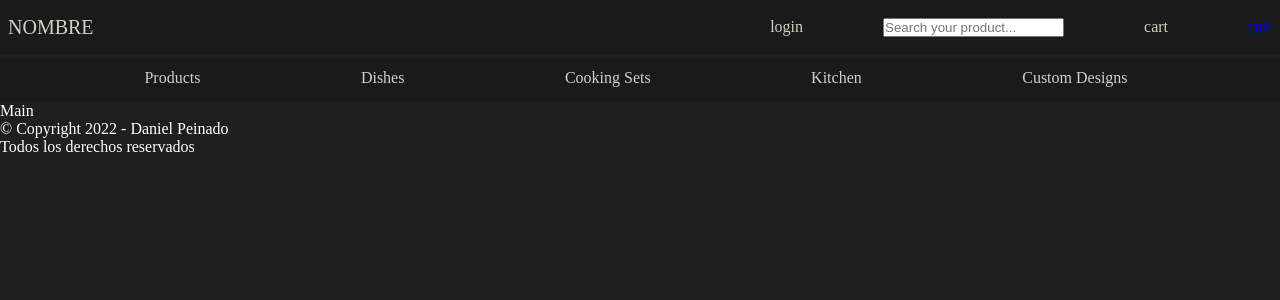
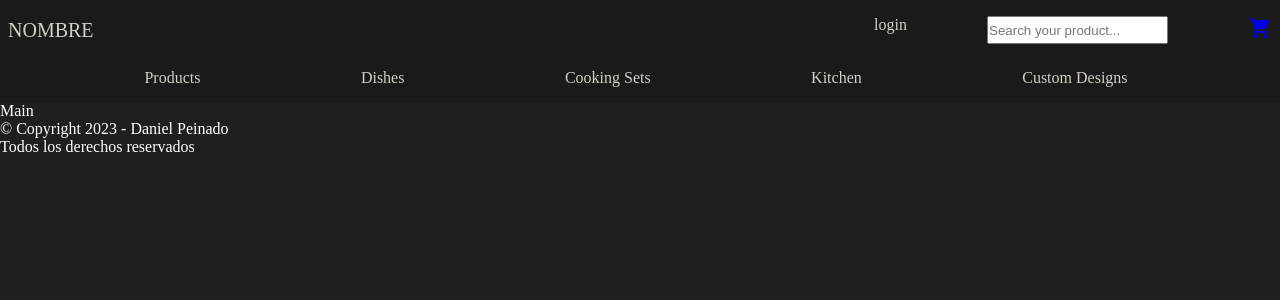
Before and after one commit to DanielPeinadoB/reactjs-ecommerce, a React (Create React App) app: page / in a window 1280 px wide. Shown: the top 300 px of the page. Built offline with nearby package versions, Linux system fonts and the light colour scheme.

Commit message:
cartwidget

```diff
--- a/public/index.html
+++ b/public/index.html
@@ -39,5 +39,7 @@
       To begin the development, run `npm start` or `yarn start`.
       To create a production bundle, use `npm run build` or `yarn build`.
     -->
+    <link href="https://fonts.googleapis.com/icon?family=Material+Icons"
+      rel="stylesheet">
   </body>
 </html>
--- a/src/App.js
+++ b/src/App.js
@@ -1,5 +1,5 @@
-import Header from "./Header"
-import Footer from "./Footer"
+import Header from "./components/Header"
+import Footer from "./components/Footer"
 import Main from "./Main"
 
 const App = () => {
--- a/src/Header.js
+++ /dev/null
@@ -1,12 +0,0 @@
-import React from 'react'
-import NavBar from "./components/NavBar.js"
-
-const Header = () => {
-  return (
-    <header className='header'>
-        <NavBar/>
-    </header>
-  )
-}
-
-export default Header
--- /dev/null
+++ b/src/components/CartWidget.js
@@ -0,0 +1,11 @@
+import React from 'react'
+
+const CartWidget = () => {
+  return (
+    <span class="material-icons">
+        shopping_cart
+    </span>
+  )
+}
+
+export default CartWidget
--- a/src/Footer.js
+++ b/src/components/Footer.js
@@ -2,10 +2,10 @@
 
 const Footer = () => {
   return (
-    <footer>
-        <p>&copy; Copyright 2022 - Daniel Peinado</p>
+    <div>
+        <p>&copy; Copyright 2023 - Daniel Peinado</p>
         <p>Todos los derechos reservados</p>
-    </footer>
+    </div>
   )
 }
 
--- /dev/null
+++ b/src/components/Header.js
@@ -0,0 +1,12 @@
+import React from 'react'
+import NavBar from './NavBar'
+
+const Header = () => {
+  return (
+    <>
+      <NavBar/>
+    </>
+  )
+}
+
+export default Header
--- a/src/components/NavBar.js
+++ b/src/components/NavBar.js
@@ -1,4 +1,5 @@
 import React from 'react'
+import CartWidget from './CartWidget'
 
 const NavBar = () => {
   return (
@@ -13,11 +14,9 @@
                     <div className='nav-upperline'>
                         <div className='nav-item'>login</div>
                         <input placeholder='Search your product...' autoComplete='off' />
-                        <div className='nav-item'>cart</div>
                         <div className='nav-item'>
                             <a href="/">
-                                <img src="" alt="" />
-                                <span>cart</span>
+                                <CartWidget/>
                             </a>
                         </div>
                     </div>
```
